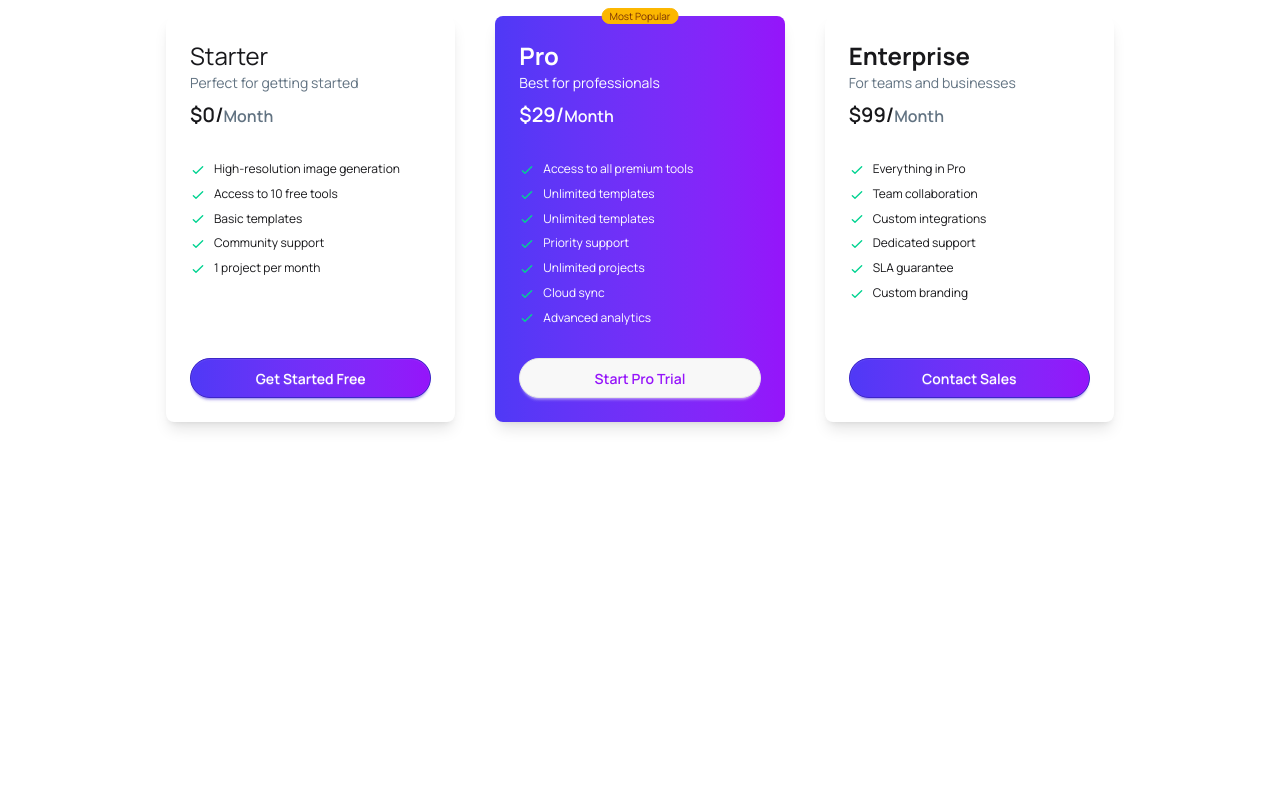
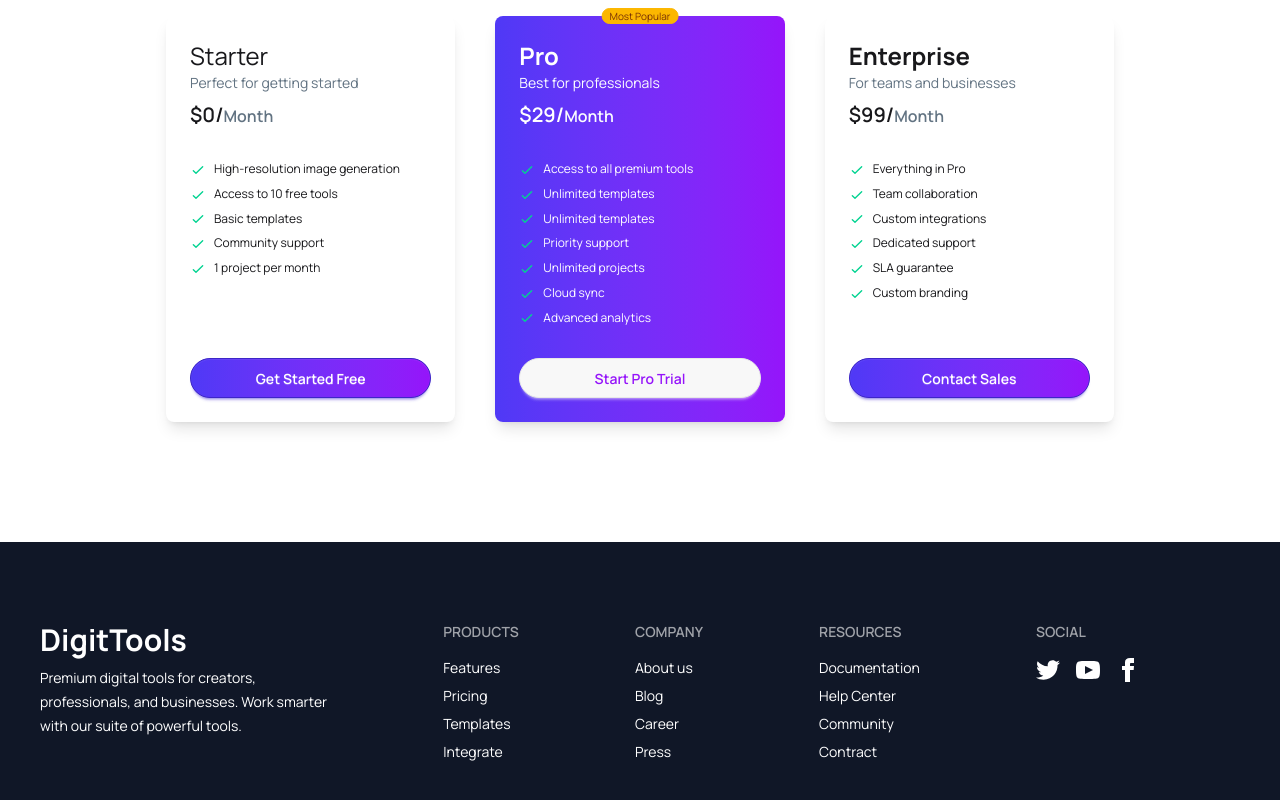
Before and after one commit to ashrafulhoda789/digitool-platform-ph, a React (Vite) app: page / in a window 1280 px wide. Shown: the part 3341-4141 px from the top of the page. Before the commit the page ends 3883 px from the top, so only its background shows below. Built offline with nearby package versions, Linux system fonts and the light colour scheme.

Commit message:
footer section is completed

```diff
--- a/src/App.jsx
+++ b/src/App.jsx
@@ -7,6 +7,7 @@
 import { ToastContainer } from 'react-toastify'
 import StepSection from './components/stepsSection/StepSection'
 import TransparentPricing from './components/transparentPricing/TransparentPricing'
+import Footer from './components/footerSection/Footer'
 
 const productFetch = async() =>{
   const res = await fetch('/data.json');
@@ -38,6 +39,10 @@
         <TransparentPricing></TransparentPricing>
       </main>
 
+      <footer>
+        <Footer></Footer>
+      </footer>
+
       <ToastContainer></ToastContainer>
 
     </>
--- /dev/null
+++ b/src/components/footerSection/Footer.jsx
@@ -0,0 +1,76 @@
+
+import React from 'react';
+
+const Footer = () => {
+    return (
+        <div>
+            <footer className="footer sm:footer-horizontal bg-[#101727]   text-white px-10 py-20">
+                <nav>
+                    <h1 className='text-3xl font-bold'>DigitTools</h1>
+                    <p className='leading-6'>Premium digital tools for creators,<br /> professionals, and businesses. Work smarter <br /> with our suite of powerful tools.</p>
+                </nav>
+                <nav>
+                    <h6 className="footer-title">Products</h6>
+                    <a className="link link-hover">Features</a>
+                    <a className="link link-hover">Pricing</a>
+                    <a className="link link-hover">Templates</a>
+                    <a className="link link-hover">Integrate</a>
+                </nav>
+                <nav>
+                    <h6 className="footer-title">Company</h6>
+                    <a className="link link-hover">About us</a>
+                    <a className="link link-hover">Blog</a>
+                    <a className="link link-hover">Career</a>
+                    <a className="link link-hover">Press</a>
+                </nav>
+                <nav>
+                    <h6 className="footer-title">Resources</h6>
+                    <a className="link link-hover">Documentation</a>
+                    <a className="link link-hover">Help Center</a>
+                    <a className="link link-hover">Community</a>
+                    <a className="link link-hover">Contract</a>
+                </nav>
+                <nav>
+                    <h6 className="footer-title">Social</h6>
+                    <div className="grid grid-flow-col gap-4">
+                        <a>
+                            <svg
+                                xmlns="http://www.w3.org/2000/svg"
+                                width="24"
+                                height="24"
+                                viewBox="0 0 24 24"
+                                className="fill-current">
+                                <path
+                                    d="M24 4.557c-.883.392-1.832.656-2.828.775 1.017-.609 1.798-1.574 2.165-2.724-.951.564-2.005.974-3.127 1.195-.897-.957-2.178-1.555-3.594-1.555-3.179 0-5.515 2.966-4.797 6.045-4.091-.205-7.719-2.165-10.148-5.144-1.29 2.213-.669 5.108 1.523 6.574-.806-.026-1.566-.247-2.229-.616-.054 2.281 1.581 4.415 3.949 4.89-.693.188-1.452.232-2.224.084.626 1.956 2.444 3.379 4.6 3.419-2.07 1.623-4.678 2.348-7.29 2.04 2.179 1.397 4.768 2.212 7.548 2.212 9.142 0 14.307-7.721 13.995-14.646.962-.695 1.797-1.562 2.457-2.549z"></path>
+                            </svg>
+                        </a>
+                        <a>
+                            <svg
+                                xmlns="http://www.w3.org/2000/svg"
+                                width="24"
+                                height="24"
+                                viewBox="0 0 24 24"
+                                className="fill-current">
+                                <path
+                                    d="M19.615 3.184c-3.604-.246-11.631-.245-15.23 0-3.897.266-4.356 2.62-4.385 8.816.029 6.185.484 8.549 4.385 8.816 3.6.245 11.626.246 15.23 0 3.897-.266 4.356-2.62 4.385-8.816-.029-6.185-.484-8.549-4.385-8.816zm-10.615 12.816v-8l8 3.993-8 4.007z"></path>
+                            </svg>
+                        </a>
+                        <a>
+                            <svg
+                                xmlns="http://www.w3.org/2000/svg"
+                                width="24"
+                                height="24"
+                                viewBox="0 0 24 24"
+                                className="fill-current">
+                                <path
+                                    d="M9 8h-3v4h3v12h5v-12h3.642l.358-4h-4v-1.667c0-.955.192-1.333 1.115-1.333h2.885v-5h-3.808c-3.596 0-5.192 1.583-5.192 4.615v3.385z"></path>
+                            </svg>
+                        </a>
+                    </div>
+                </nav>
+            </footer>
+        </div>
+    );
+};
+
+export default Footer;
```
